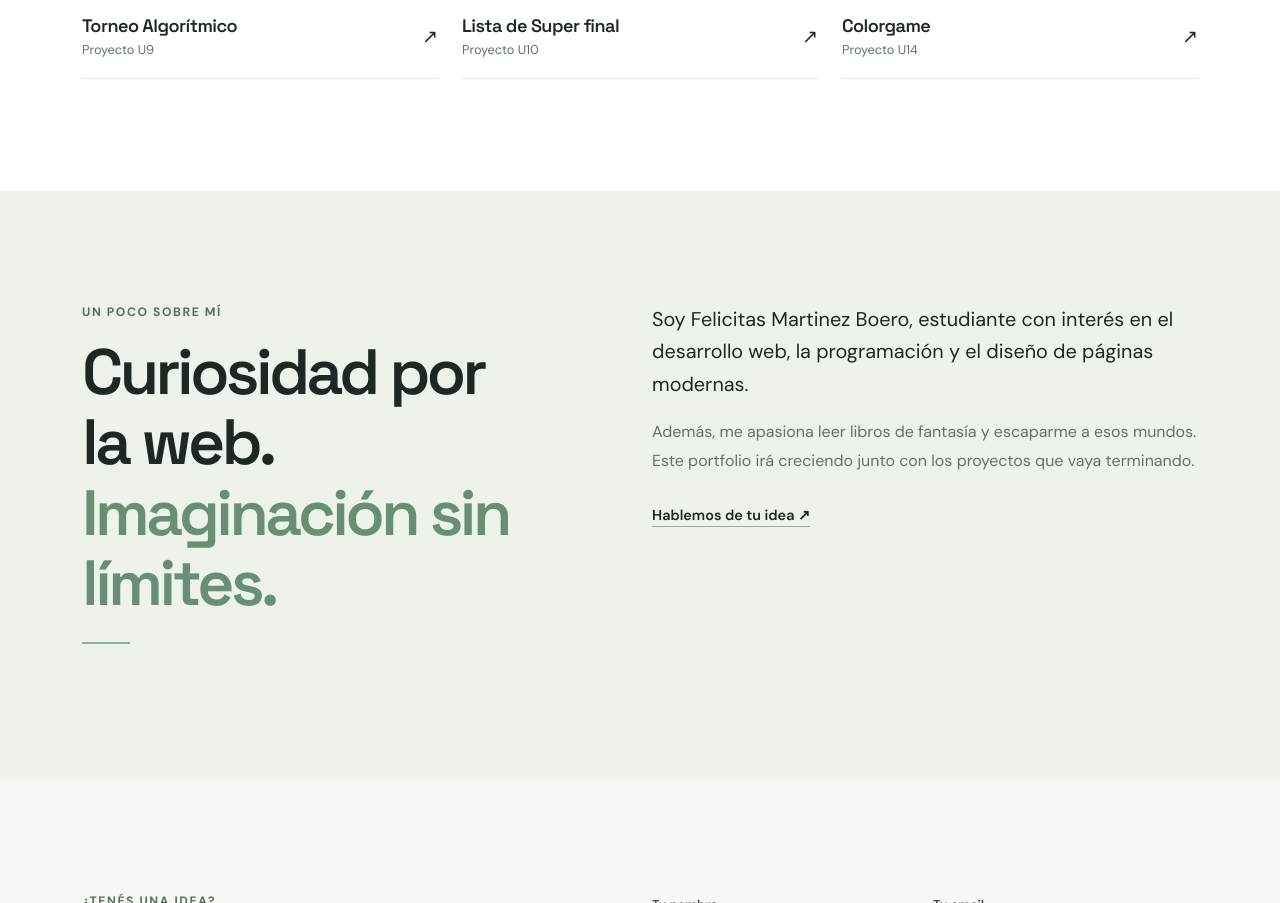
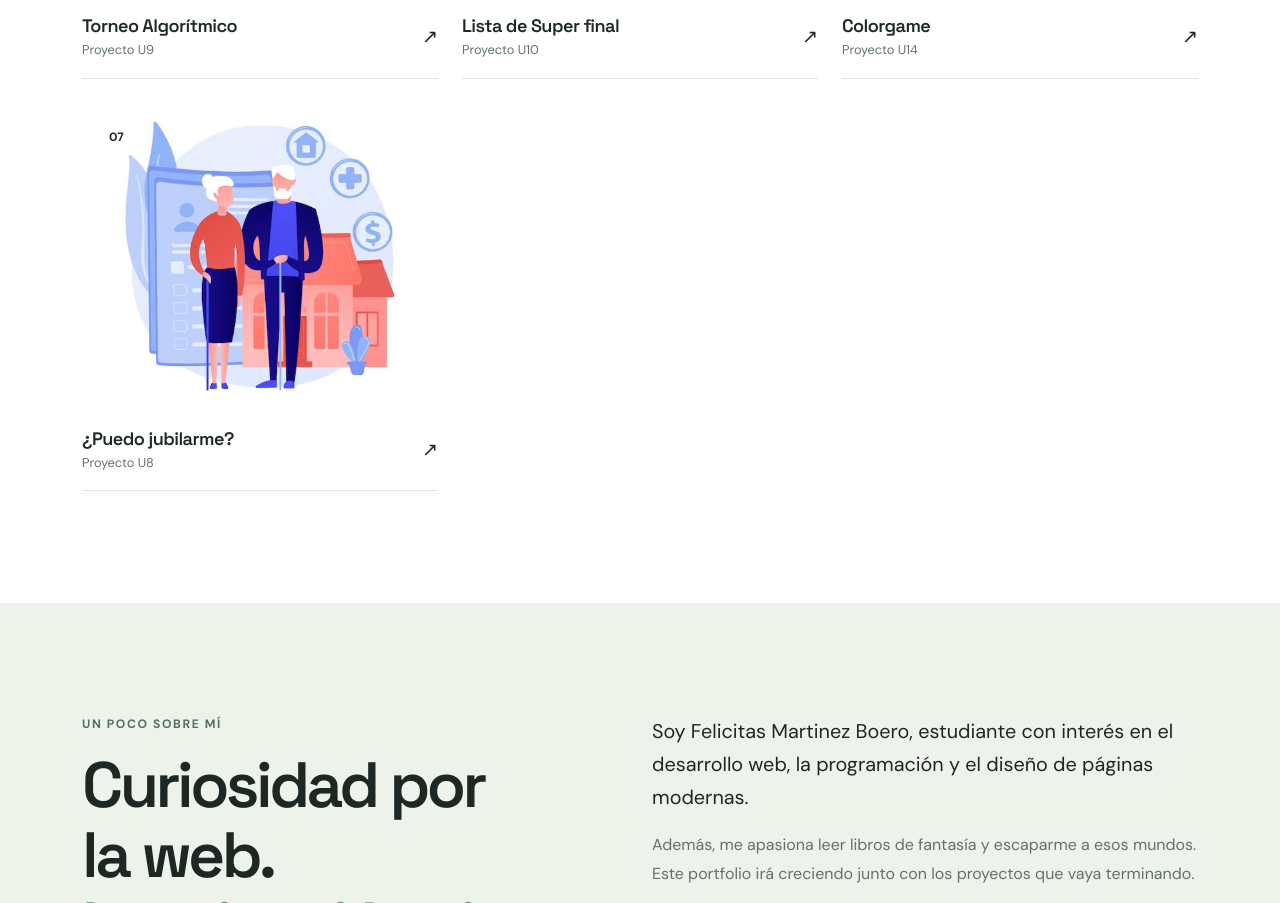
Before and after one commit to felimartinezboero/U6-portfolio-parts-I-and-II, a plain HTML site: page index.html in a window 1280 px wide. Shown: the part 1851-2754 px from the top of the page. Drawn offline with nearby package versions, Linux system fonts and the light colour scheme.

Commit message:
Last commit

```diff
--- a/index.html
+++ b/index.html
@@ -189,6 +189,22 @@
                 </div>
               </a>
             </div>
+            <div class="col-md-6 col-lg-4">
+              <a class="project-card" href="https://felimartinezboero.github.io/U8-Puedo-jubilarme-/" target="_blank" rel="noopener noreferrer">
+                <div class="project-image">
+                  <img
+                    src="img/jubi.jpg"
+                    alt="Vista previa del proyecto ¿Puedo jubilarme?"
+                    loading="lazy"
+                  >
+                  <span class="project-number">07</span>
+                </div>
+                <div class="project-details">
+                  <div><h3>¿Puedo jubilarme?</h3><p>Proyecto U8</p></div>
+                  <span class="project-arrow" aria-hidden="true">↗</span>
+                </div>
+              </a>
+            </div>
           </div>
         </div>
       </section>
```
Also changed, not shown: img/jubi.jpg (added).
